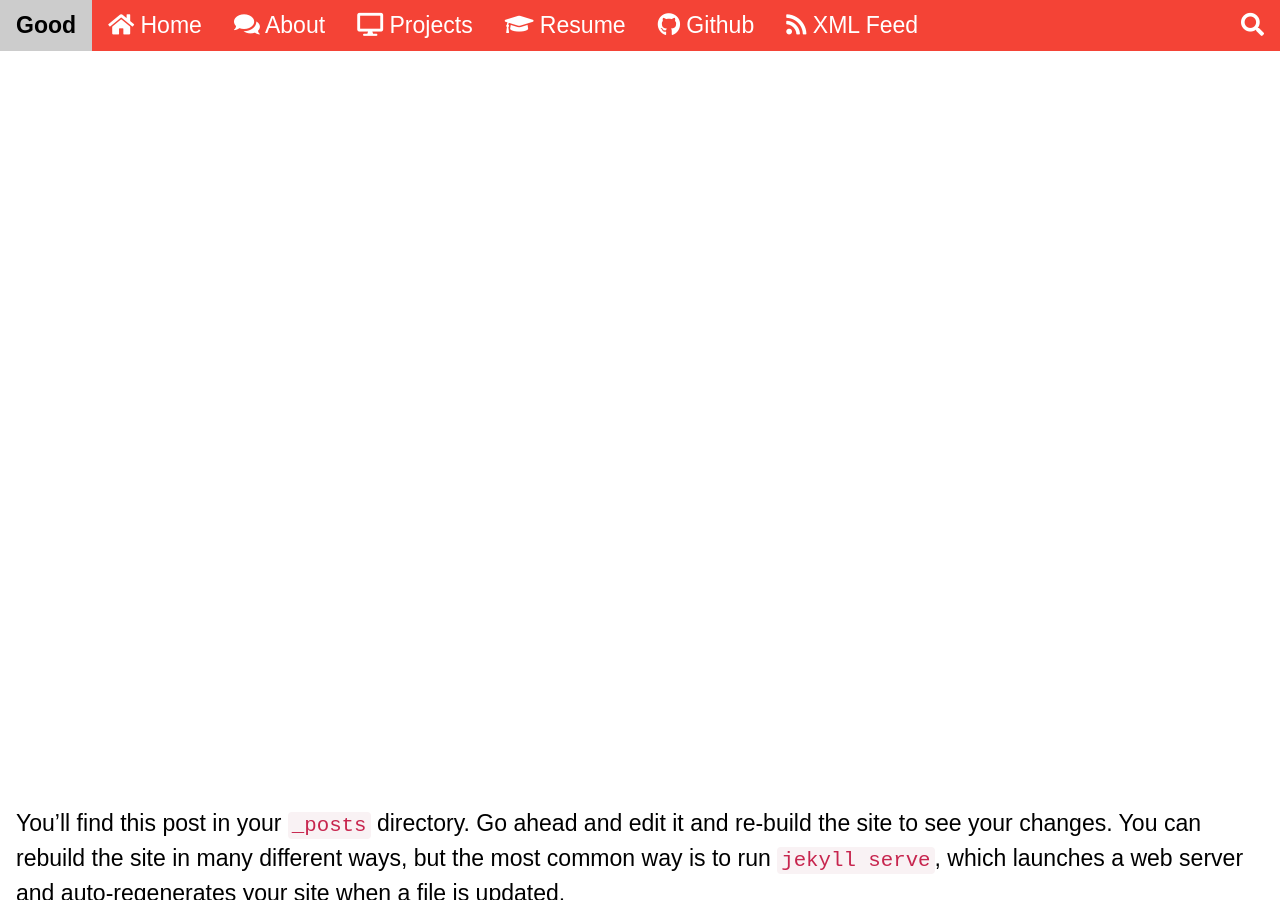
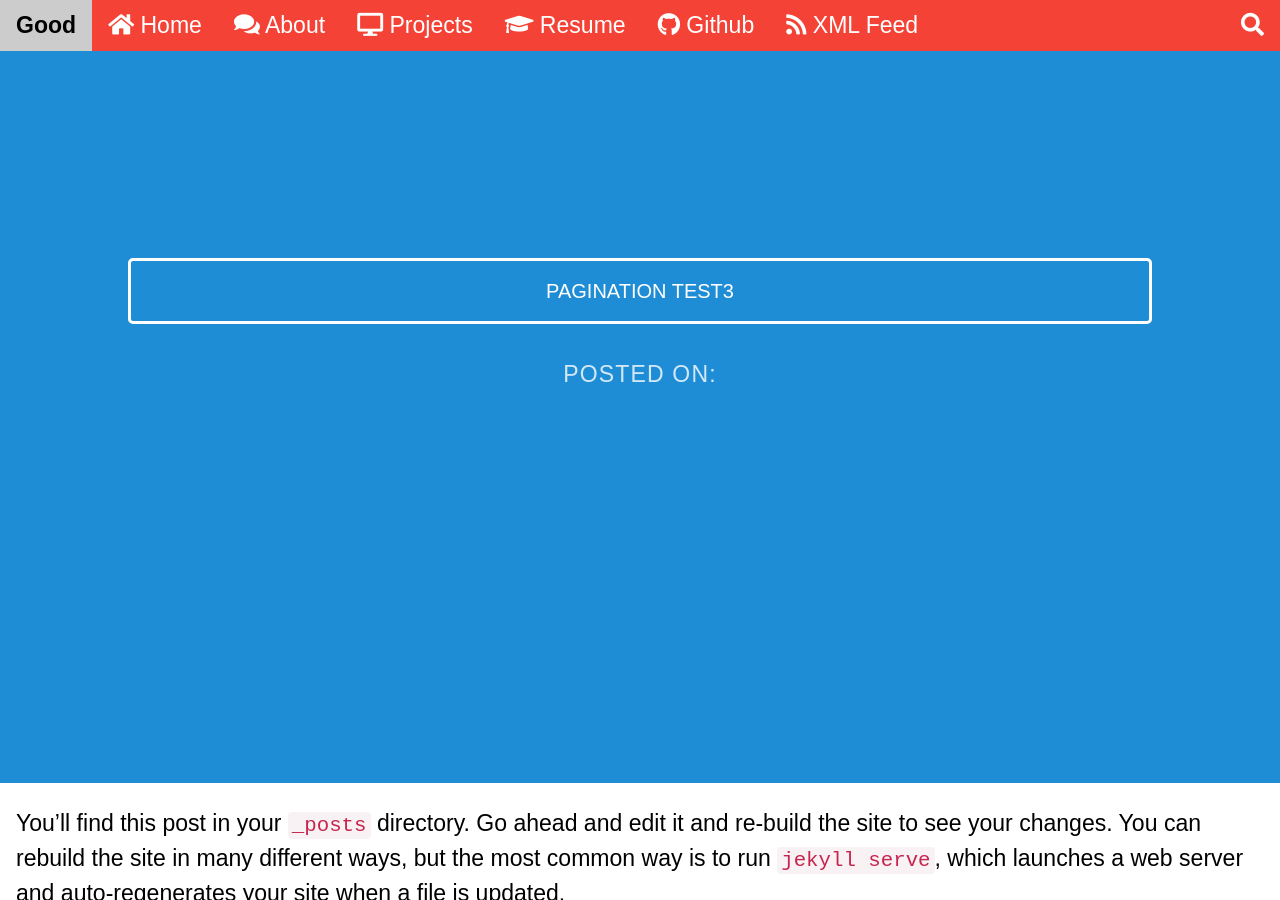
Before and after one commit to chipprogrammers/Good, a Jekyll site: the page built from _posts/2018-01-23-pagination-test3.md, in a window 1280 px wide and 900 px high. Built offline with Jekyll 4.4.1, drawn with Linux system fonts in a browser that asks for light colours; some web fonts are replaced; comment, search, counter and statistics services are not loaded.

Commit message:
Update parallax.html

```diff
--- a/_includes/parallax.html
+++ b/_includes/parallax.html
@@ -1,4 +1,4 @@
-<div class="splash-container">
+<div class="splash-container" style="  background: #1f8dd6; background-img:url({{ site.url }}{{ site.baseurl }}{{ page.img }})">
     <div class="splash">
         <h1 class="splash-head">{{ page.title }}</h1>
         <p class="splash-subhead">
```
